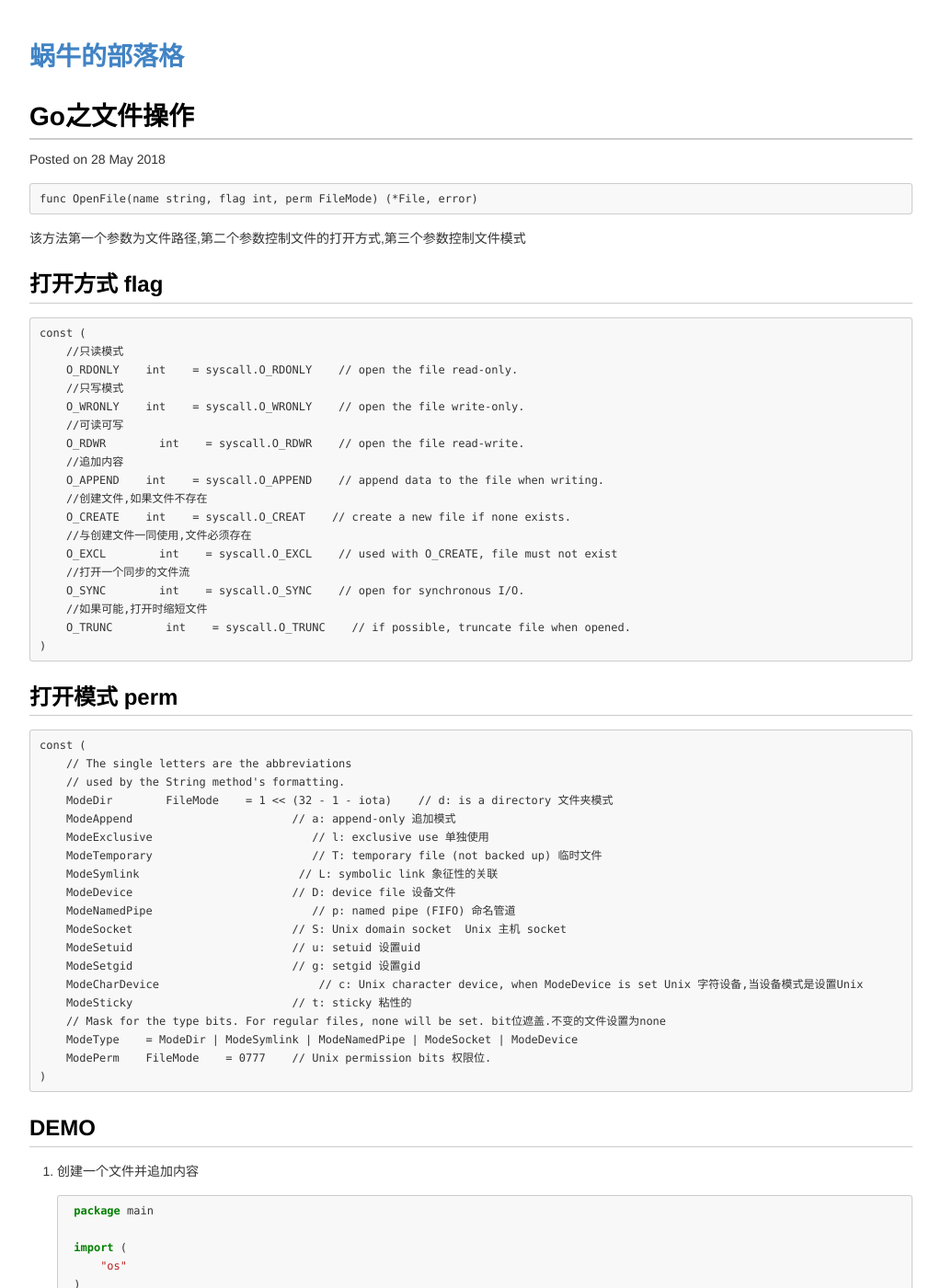
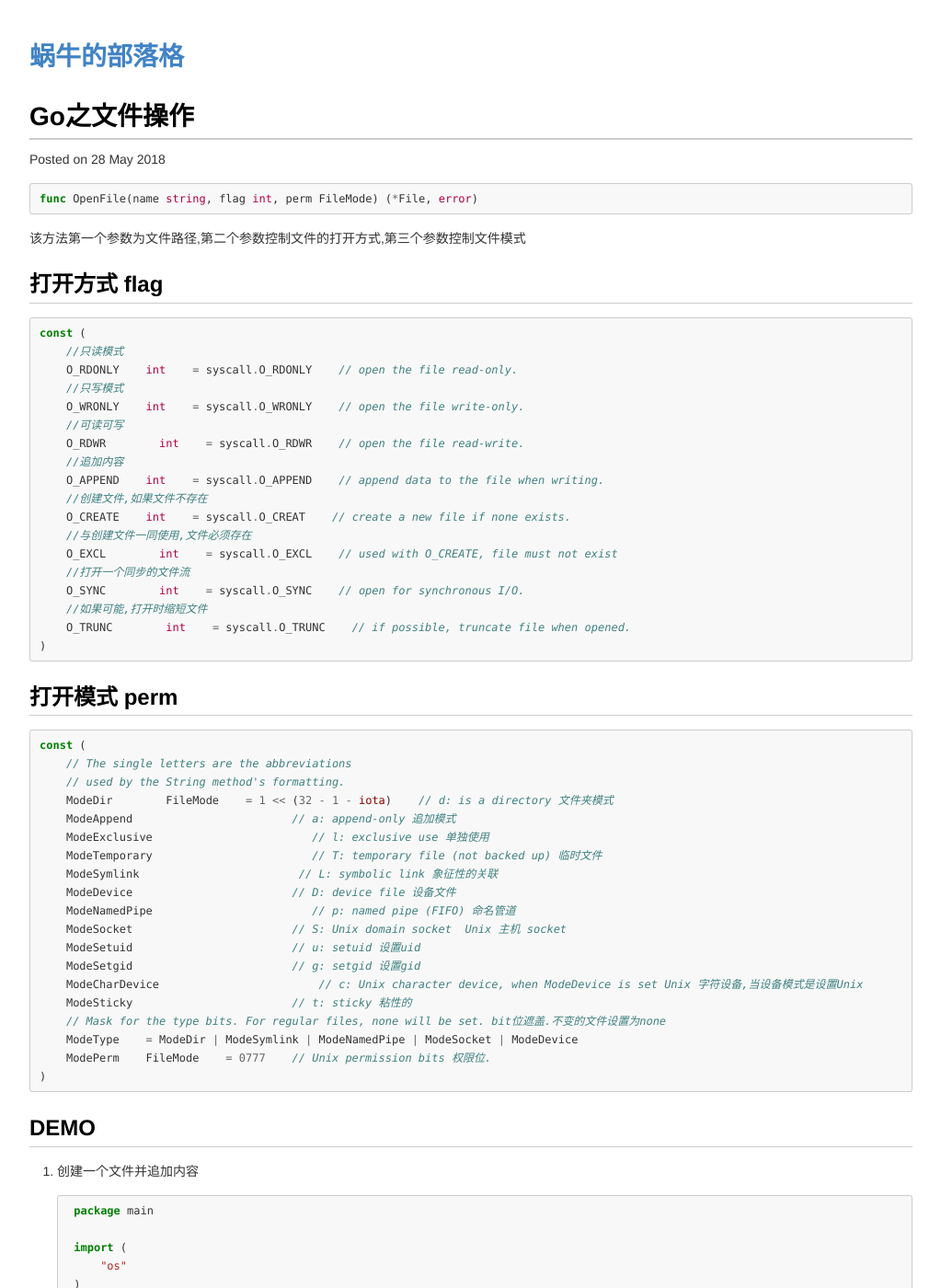
Before and after one commit to peng2089/dp.github.io, a Jekyll site: the page built from _posts/2018-05-28-Go之文件操作.md, in a window 1280 px wide and 1400 px high. Shown: the whole window at 92% size, without its empty margins (128-1151 px from the left). Built offline with Jekyll 4.4.1, drawn with Linux system fonts in a browser that asks for light colours.

Commit message:
更新格式

````diff
--- a/_posts/2018-05-28-Go之文件操作.md
+++ b/_posts/2018-05-28-Go之文件操作.md
@@ -6,13 +6,15 @@ description: Go之文件操作
 tags: [ golang ]
 ---
 
-```
+```golang
 func OpenFile(name string, flag int, perm FileMode) (*File, error)
 ```
+
 该方法第一个参数为文件路径,第二个参数控制文件的打开方式,第三个参数控制文件模式
 
 ## 打开方式 flag
-```
+
+```golang
 const (
     //只读模式
     O_RDONLY    int    = syscall.O_RDONLY    // open the file read-only.
@@ -34,7 +36,8 @@ const (
 ```
 
 ## 打开模式 perm
-```
+
+```golang
 const (
     // The single letters are the abbreviations
     // used by the String method's formatting.
@@ -57,6 +60,7 @@ const (
 ```
 
 ## DEMO
+
 1. 创建一个文件并追加内容
 
     ```golang
````
